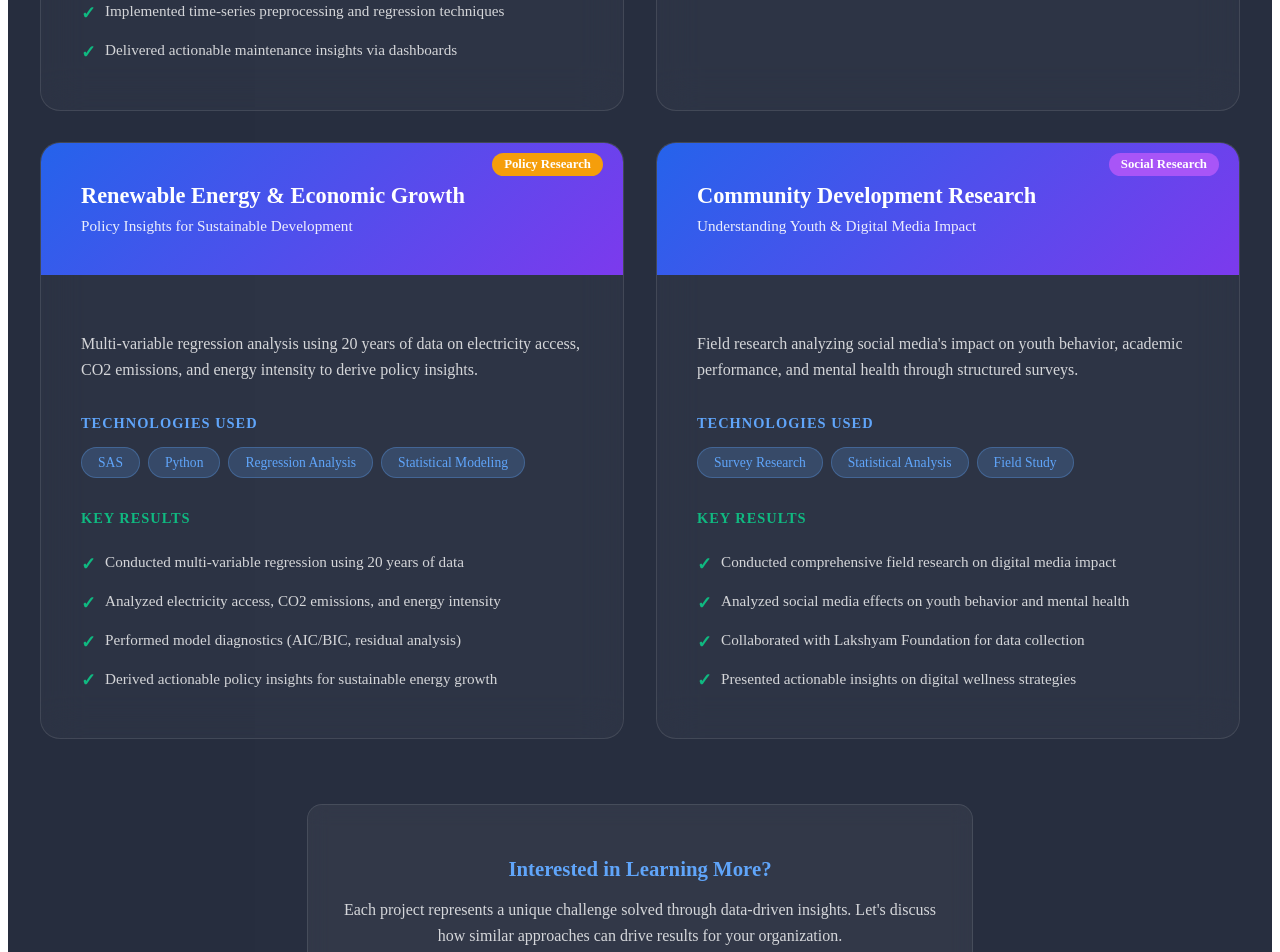
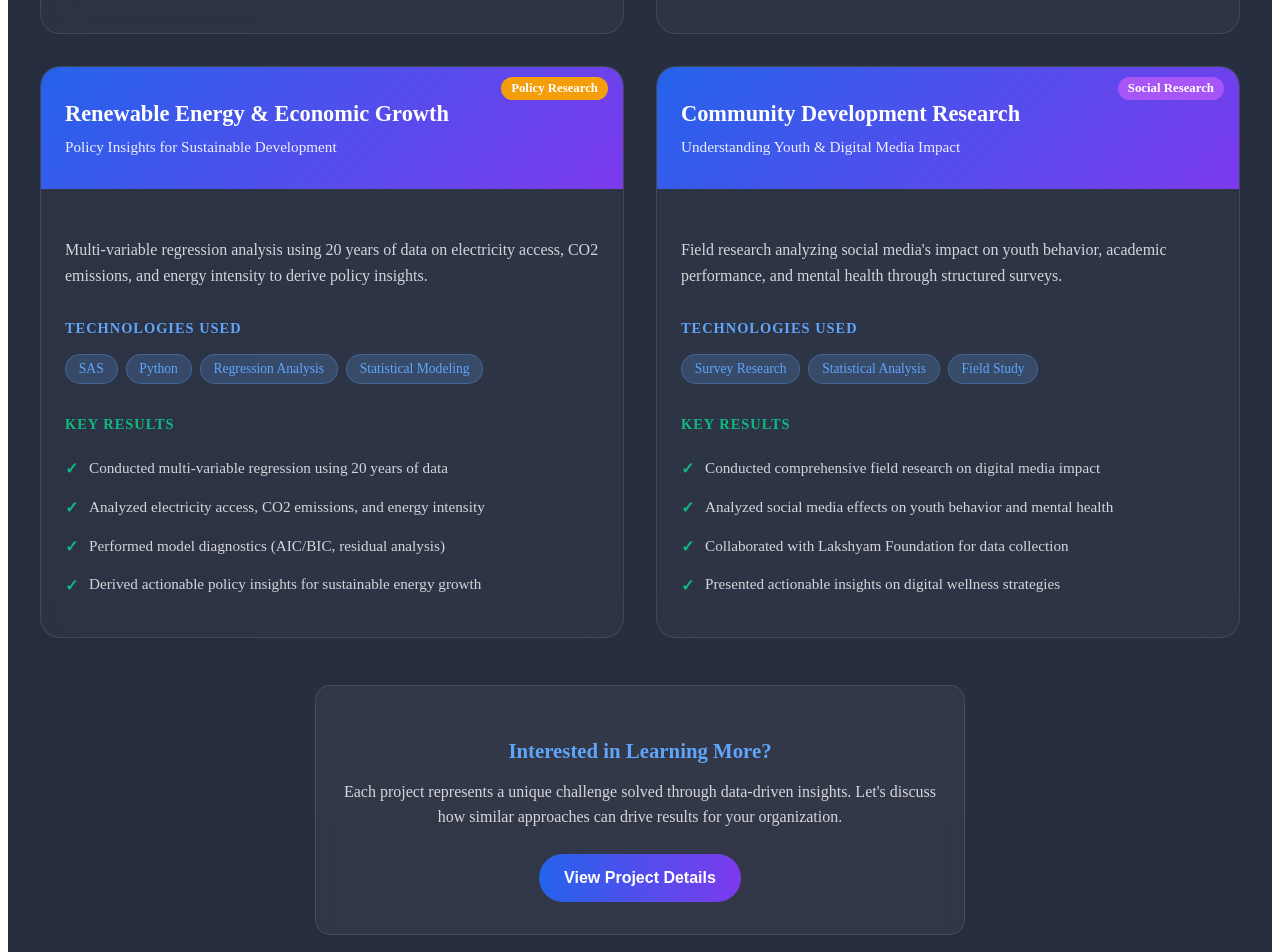
Before and after one commit to Yatheesh-Nagella/navya-portfolio, a Next.js app: page / in a window 1280 px wide. Shown: the part 4260-5212 px from the top of the page. Built offline with nearby package versions, Linux system fonts and the light colour scheme.

Commit message:
projects commit

```diff
--- a/src/components/sections/projects.tsx
+++ b/src/components/sections/projects.tsx
@@ -100,7 +100,7 @@ const Projects = () => {
       style={{
         minHeight: '100vh',
         background: 'rgba(15, 23, 42, 0.9)',
-        padding: '120px 2rem',
+        padding: '100px 1rem 50px 1rem', // Mobile-first padding
         position: 'relative',
       }}
     >
@@ -109,9 +109,9 @@ const Projects = () => {
         margin: '0 auto',
       }}>
         {/* Section Title */}
-        <div style={{ textAlign: 'center', marginBottom: '4rem' }}>
+        <div style={{ textAlign: 'center', marginBottom: '3rem' }}>
           <h2 style={{
-            fontSize: 'clamp(2.5rem, 6vw, 3rem)',
+            fontSize: 'clamp(2rem, 8vw, 3rem)', // Better mobile scaling
             fontWeight: '700',
             color: 'white',
             marginBottom: '1rem',
@@ -122,7 +122,7 @@ const Projects = () => {
             Featured Projects
           </h2>
           <div style={{
-            width: '100px',
+            width: '80px', // Smaller on mobile
             height: '4px',
             background: 'linear-gradient(90deg, #60a5fa, #fbbf24)',
             margin: '0 auto',
@@ -132,12 +132,13 @@ const Projects = () => {
             transition: 'all 0.8s ease 0.4s',
           }} />
           <p style={{
-            fontSize: 'clamp(1rem, 2.5vw, 1.2rem)',
+            fontSize: 'clamp(0.9rem, 4vw, 1.2rem)', // Better mobile scaling
             color: 'rgba(255, 255, 255, 0.7)',
             marginTop: '1.5rem',
             opacity: isVisible ? 1 : 0,
             transform: isVisible ? 'translateY(0)' : 'translateY(20px)',
             transition: 'all 0.8s ease 0.6s',
+            padding: '0 1rem', // Mobile padding
           }}>
             Real-world analytics projects driving meaningful business impact
           </p>
@@ -146,9 +147,10 @@ const Projects = () => {
         {/* Projects Grid */}
         <div style={{
           display: 'grid',
-          gridTemplateColumns: 'repeat(auto-fit, minmax(400px, 1fr))',
+          gridTemplateColumns: '1fr', // Single column on mobile
           gap: '2rem',
-        }}>
+        }}
+        className="projects-grid">
           {projects.map((project, index) => (
             <div
               key={project.id}
@@ -160,68 +162,79 @@ const Projects = () => {
                 backdropFilter: 'blur(20px)',
                 transition: 'all 0.4s ease',
                 opacity: isVisible ? 1 : 0,
-                transform: isVisible ? 'scale(1)' : 'scale(0.9)',
+                transform: isVisible ? 'scale(1)' : 'scale(0.95)',
                 transitionDelay: `${0.8 + (index * 0.1)}s`,
                 cursor: 'pointer',
               }}
+              className="project-card"
               onMouseEnter={(e) => {
-                e.currentTarget.style.transform = 'translateY(-15px) rotateX(2deg)';
-                e.currentTarget.style.boxShadow = '0 30px 60px rgba(0, 0, 0, 0.3)';
+                if (window.innerWidth > 768) { // Only apply hover effects on desktop
+                  e.currentTarget.style.transform = 'translateY(-10px) rotateX(1deg)';
+                  e.currentTarget.style.boxShadow = '0 20px 40px rgba(0, 0, 0, 0.3)';
                   e.currentTarget.style.background = 'rgba(255, 255, 255, 0.08)';
+                }
               }}
               onMouseLeave={(e) => {
+                if (window.innerWidth > 768) {
                   e.currentTarget.style.transform = 'translateY(0) rotateX(0)';
                   e.currentTarget.style.boxShadow = 'none';
                   e.currentTarget.style.background = 'rgba(255, 255, 255, 0.03)';
+                }
               }}
             >
               {/* Project Header */}
               <div style={{
                 background: 'linear-gradient(135deg, #2563eb, #7c3aed)',
                 color: 'white',
-                padding: '2.5rem',
+                padding: '2rem 1.5rem', // Mobile-friendly padding
                 position: 'relative',
                 overflow: 'hidden',
               }}>
                 <div style={{
                   position: 'absolute',
                   top: '10px',
-                  right: '20px',
+                  right: '15px',
                   background: getImpactColor(project.impact),
                   color: 'white',
-                  padding: '4px 12px',
-                  borderRadius: '20px',
-                  fontSize: '0.8rem',
+                  padding: '4px 10px',
+                  borderRadius: '15px',
+                  fontSize: 'clamp(0.7rem, 3vw, 0.8rem)', // Responsive font size
                   fontWeight: '600',
+                  maxWidth: '120px', // Prevent overflow on mobile
+                  textAlign: 'center',
+                  wordBreak: 'break-word',
                 }}>
                   {project.impact}
                 </div>
 
                 <h3 style={{
-                  fontSize: '1.4rem',
+                  fontSize: 'clamp(1.2rem, 5vw, 1.4rem)', // Responsive title
                   fontWeight: '600',
                   marginBottom: '0.5rem',
                   margin: 0,
+                  paddingRight: '140px', // Account for impact badge
+                  lineHeight: '1.3',
                 }}>
                   {project.title}
                 </h3>
                 <p style={{
                   opacity: 0.9,
-                  fontSize: '0.95rem',
+                  fontSize: 'clamp(0.85rem, 3.5vw, 0.95rem)', // Responsive subtitle
                   margin: '0.5rem 0 0 0',
                   fontWeight: '500',
+                  lineHeight: '1.4',
                 }}>
                   {project.subtitle}
                 </p>
               </div>
 
               {/* Project Body */}
-              <div style={{ padding: '2.5rem' }}>
+              <div style={{ padding: '2rem 1.5rem' }}> {/* Mobile-friendly padding */}
                 <p style={{
                   color: 'rgba(255, 255, 255, 0.8)',
                   lineHeight: '1.6',
                   marginBottom: '2rem',
-                  fontSize: '1rem',
+                  fontSize: 'clamp(0.9rem, 3.5vw, 1rem)', // Responsive description
                 }}>
                   {project.description}
                 </p>
@@ -230,7 +243,7 @@ const Projects = () => {
                 <div style={{ marginBottom: '2rem' }}>
                   <h4 style={{
                     color: '#60a5fa',
-                    fontSize: '0.9rem',
+                    fontSize: 'clamp(0.8rem, 3vw, 0.9rem)', // Responsive section title
                     fontWeight: '600',
                     marginBottom: '1rem',
                     textTransform: 'uppercase',
@@ -249,20 +262,25 @@ const Projects = () => {
                         style={{
                           background: 'rgba(96, 165, 250, 0.2)',
                           color: '#60a5fa',
-                          padding: '0.4rem 1rem',
-                          borderRadius: '25px',
-                          fontSize: '0.85rem',
+                          padding: '0.4rem 0.8rem',
+                          borderRadius: '20px',
+                          fontSize: 'clamp(0.75rem, 3vw, 0.85rem)', // Responsive tag font
                           fontWeight: '500',
                           border: '1px solid rgba(96, 165, 250, 0.3)',
                           transition: 'all 0.3s ease',
+                          wordBreak: 'break-word', // Prevent overflow
                         }}
                         onMouseEnter={(e) => {
+                          if (window.innerWidth > 768) {
                             e.currentTarget.style.background = 'rgba(96, 165, 250, 0.3)';
                             e.currentTarget.style.transform = 'translateY(-2px)';
+                          }
                         }}
                         onMouseLeave={(e) => {
+                          if (window.innerWidth > 768) {
                             e.currentTarget.style.background = 'rgba(96, 165, 250, 0.2)';
                             e.currentTarget.style.transform = 'translateY(0)';
+                          }
                         }}
                       >
                         {tech}
@@ -275,7 +293,7 @@ const Projects = () => {
                 <div>
                   <h4 style={{
                     color: '#10b981',
-                    fontSize: '0.9rem',
+                    fontSize: 'clamp(0.8rem, 3vw, 0.9rem)', // Responsive section title
                     fontWeight: '600',
                     marginBottom: '1rem',
                     textTransform: 'uppercase',
@@ -297,7 +315,7 @@ const Projects = () => {
                           position: 'relative',
                           paddingLeft: '1.5rem',
                           lineHeight: '1.5',
-                          fontSize: '0.95rem',
+                          fontSize: 'clamp(0.85rem, 3.5vw, 0.95rem)', // Responsive result text
                         }}
                       >
                         <span style={{
@@ -305,7 +323,7 @@ const Projects = () => {
                           left: '0',
                           color: '#10b981',
                           fontWeight: 'bold',
-                          fontSize: '1.1rem',
+                          fontSize: '1rem',
                         }}>
                           ✓
                         </span>
@@ -322,14 +340,14 @@ const Projects = () => {
         {/* Call to Action */}
         <div style={{
           textAlign: 'center',
-          marginTop: '4rem',
+          marginTop: '3rem',
           opacity: isVisible ? 1 : 0,
           transform: isVisible ? 'translateY(0)' : 'translateY(30px)',
           transition: 'all 0.8s ease 1.5s',
         }}>
           <div style={{
             background: 'rgba(255, 255, 255, 0.05)',
-            padding: '2rem',
+            padding: '2rem 1.5rem', // Mobile-friendly padding
             borderRadius: '15px',
             border: '1px solid rgba(255, 255, 255, 0.1)',
             backdropFilter: 'blur(10px)',
@@ -338,7 +356,7 @@ const Projects = () => {
           }}>
             <h3 style={{
               color: '#60a5fa',
-              fontSize: '1.3rem',
+              fontSize: 'clamp(1.1rem, 4.5vw, 1.3rem)', // Responsive CTA title
               fontWeight: '600',
               marginBottom: '1rem',
             }}>
@@ -348,6 +366,7 @@ const Projects = () => {
               color: 'rgba(255, 255, 255, 0.8)',
               lineHeight: '1.6',
               marginBottom: '1.5rem',
+              fontSize: 'clamp(0.9rem, 3.5vw, 1rem)', // Responsive CTA text
             }}>
               Each project represents a unique challenge solved through data-driven insights.
               Let's discuss how similar approaches can drive results for your organization.
@@ -355,13 +374,15 @@ const Projects = () => {
             <button style={{
               background: 'linear-gradient(to right, #2563eb, #7c3aed)',
               color: 'white',
-              padding: '12px 30px',
+              padding: '12px 25px',
               borderRadius: '25px',
               border: 'none',
               cursor: 'pointer',
-              fontSize: '1rem',
+              fontSize: 'clamp(0.9rem, 3.5vw, 1rem)', // Responsive button text
               fontWeight: '600',
               transition: 'all 0.3s ease',
+              minHeight: '48px', // Touch-friendly height
+              minWidth: '200px',
             }}
             onMouseEnter={(e) => {
               e.currentTarget.style.transform = 'translateY(-2px)';
@@ -379,9 +400,75 @@ const Projects = () => {
 
       {/* Mobile Responsive Styles */}
       <style jsx>{`
+        /* Mobile: Single column */
         @media (max-width: 768px) {
+          .projects-grid {
+            grid-template-columns: 1fr !important;
+            gap: 1.5rem !important;
+          }
+
+          .project-card {
+            margin: 0 !important;
+          }
+
+          /* Disable hover effects on mobile */
+          .project-card:hover {
+            transform: none !important;
+            box-shadow: none !important;
+            background: rgba(255, 255, 255, 0.03) !important;
+          }
+        }
+
+        /* Small mobile screens */
+        @media (max-width: 480px) {
           section {
-            padding: 80px 1rem !important;
+            padding: 60px 0.75rem 40px 0.75rem !important;
+          }
+
+          .projects-grid {
+            gap: 1rem !important;
+          }
+        }
+
+        /* Tablet: Two columns */
+        @media (min-width: 769px) and (max-width: 1024px) {
+          .projects-grid {
+            grid-template-columns: repeat(2, 1fr) !important;
+            gap: 2rem !important;
+          }
+        }
+
+        /* Desktop: Two columns with larger cards */
+        @media (min-width: 1025px) {
+          .projects-grid {
+            grid-template-columns: repeat(2, 1fr) !important;
+            gap: 2rem !important;
+          }
+
+          section {
+            padding: 120px 2rem !important;
+          }
+        }
+
+        /* Large desktop: Still two columns for better readability */
+        @media (min-width: 1400px) {
+          .projects-grid {
+            grid-template-columns: repeat(2, 1fr) !important;
+            gap: 3rem !important;
+          }
+        }
+
+        /* Landscape mobile */
+        @media (max-width: 768px) and (orientation: landscape) {
+          section {
+            padding: 40px 1rem 30px 1rem !important;
+          }
+        }
+
+        /* Improve touch interactions on mobile */
+        @media (max-width: 768px) {
+          .project-card {
+            -webkit-tap-highlight-color: rgba(96, 165, 250, 0.2);
           }
         }
       `}</style>
```
Lines whose indentation alone changed are shown as unchanged.
